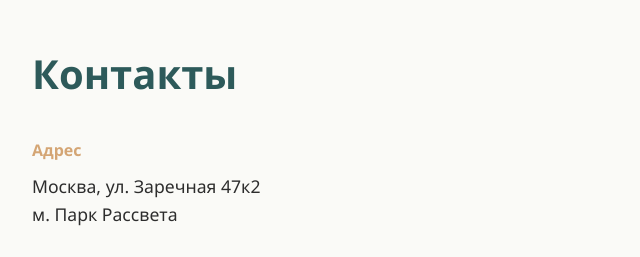
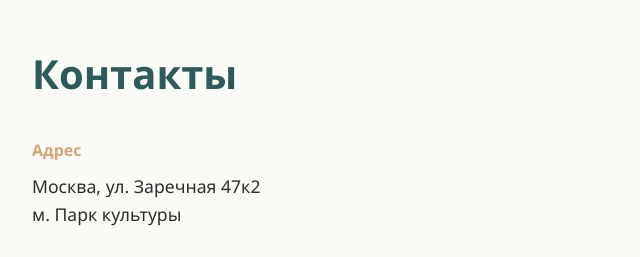
Before and after one commit to ajronujen-rgb/dentica, a plain HTML site: page index.html in a window 1280 px wide. Shown: the part 3104-3361 px from the top of the page, 0-640 px from the left. Drawn offline with Linux system fonts and the light colour scheme.

Commit message:
Fix metro to Парк культуры

```diff
--- a/index.html
+++ b/index.html
@@ -135,7 +135,7 @@
                 <h2>Контакты</h2>
                 <div class="contact-item">
                     <div class="contact-label">Адрес</div>
-                    <div class="contact-value">Москва, ул. Заречная 47к2<br>м. Парк Рассвета</div>
+                    <div class="contact-value">Москва, ул. Заречная 47к2<br>м. Парк культуры</div>
                 </div>
                 <div class="contact-item">
                     <div class="contact-label">Телефон</div>
```
